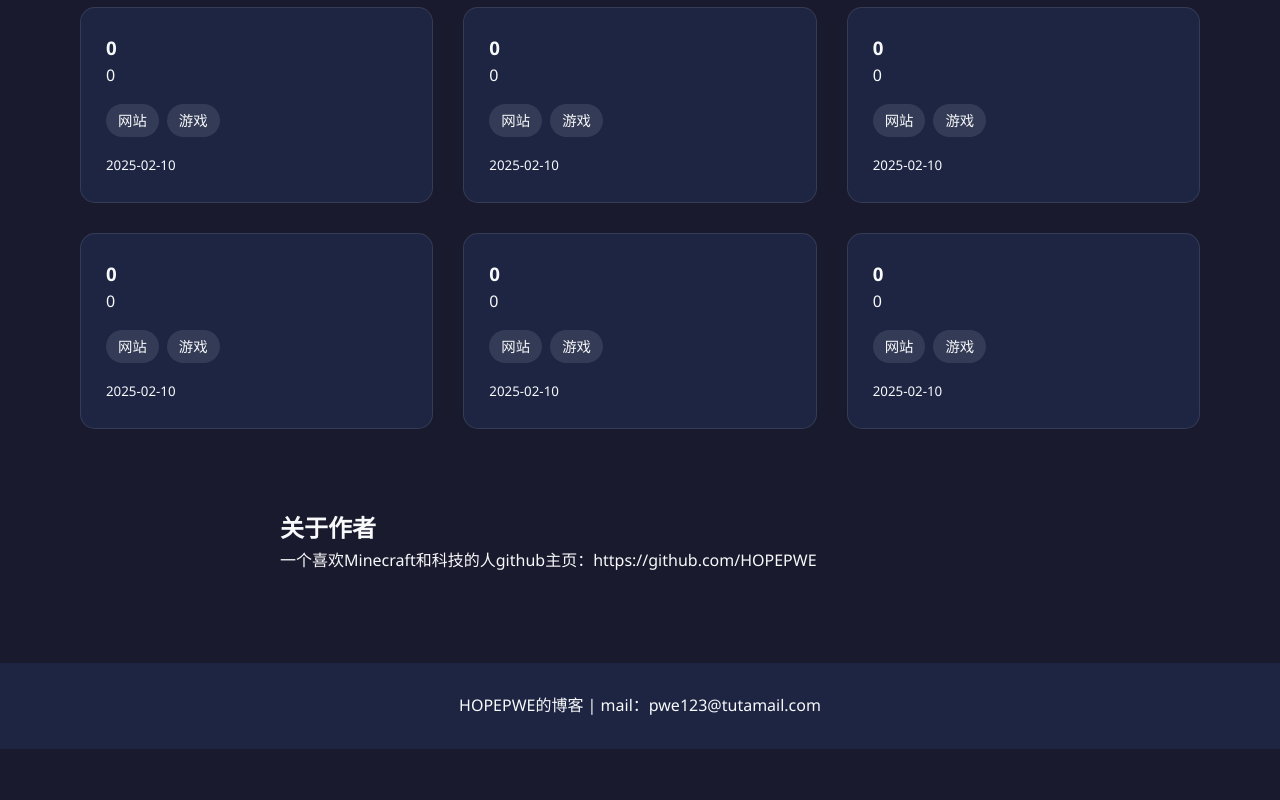
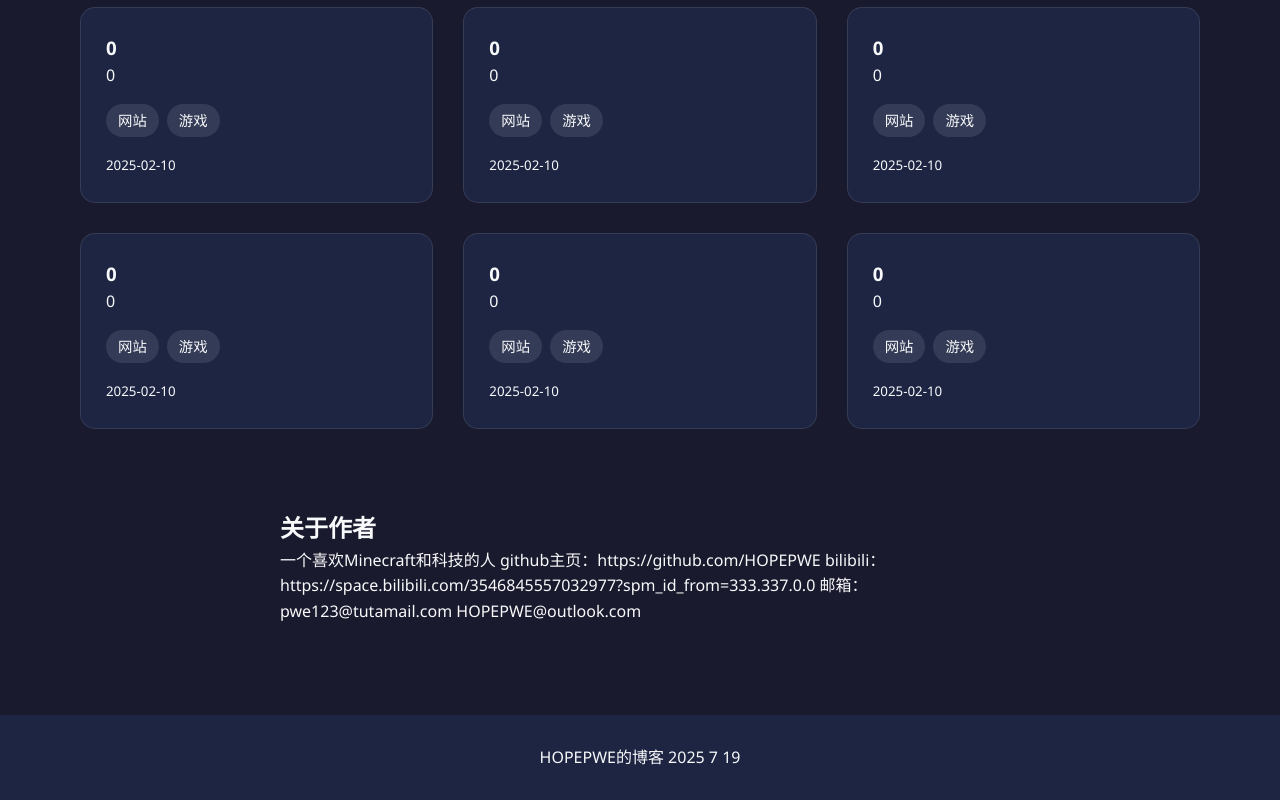
Before and after one commit to HOPEPWE/hopepwe.github.io, a plain HTML site: page index.html in a window 1280 px wide. Shown: the part 1171-1971 px from the top of the page. Before the commit the page ends 1920 px from the top, so only its background shows below. Drawn offline with Linux system fonts and the light colour scheme.

Commit message:
Update index.html

```diff
--- a/index.html
+++ b/index.html
@@ -339,7 +339,8 @@
 
     <section id="about" style="max-width: 800px; margin: 0 auto; padding: 40px;">
         <h2>关于作者</h2>
-        <p>一个喜欢Minecraft和科技的人github主页：https://github.com/HOPEPWE</p>
+        <p>一个喜欢Minecraft和科技的人 github主页：https://github.com/HOPEPWE bilibili：https://space.bilibili.com/3546845557032977?spm_id_from=333.337.0.0
+        邮箱：pwe123@tutamail.com  HOPEPWE@outlook.com</p>
     </section>
 
                <form>
@@ -348,7 +349,7 @@
     </section>
 
     <footer>
-        <p>HOPEPWE的博客 | mail：pwe123@tutamail.com</p>
+        <p>HOPEPWE的博客 2025 7 19</p>
     </footer>
 
     <script>
```
